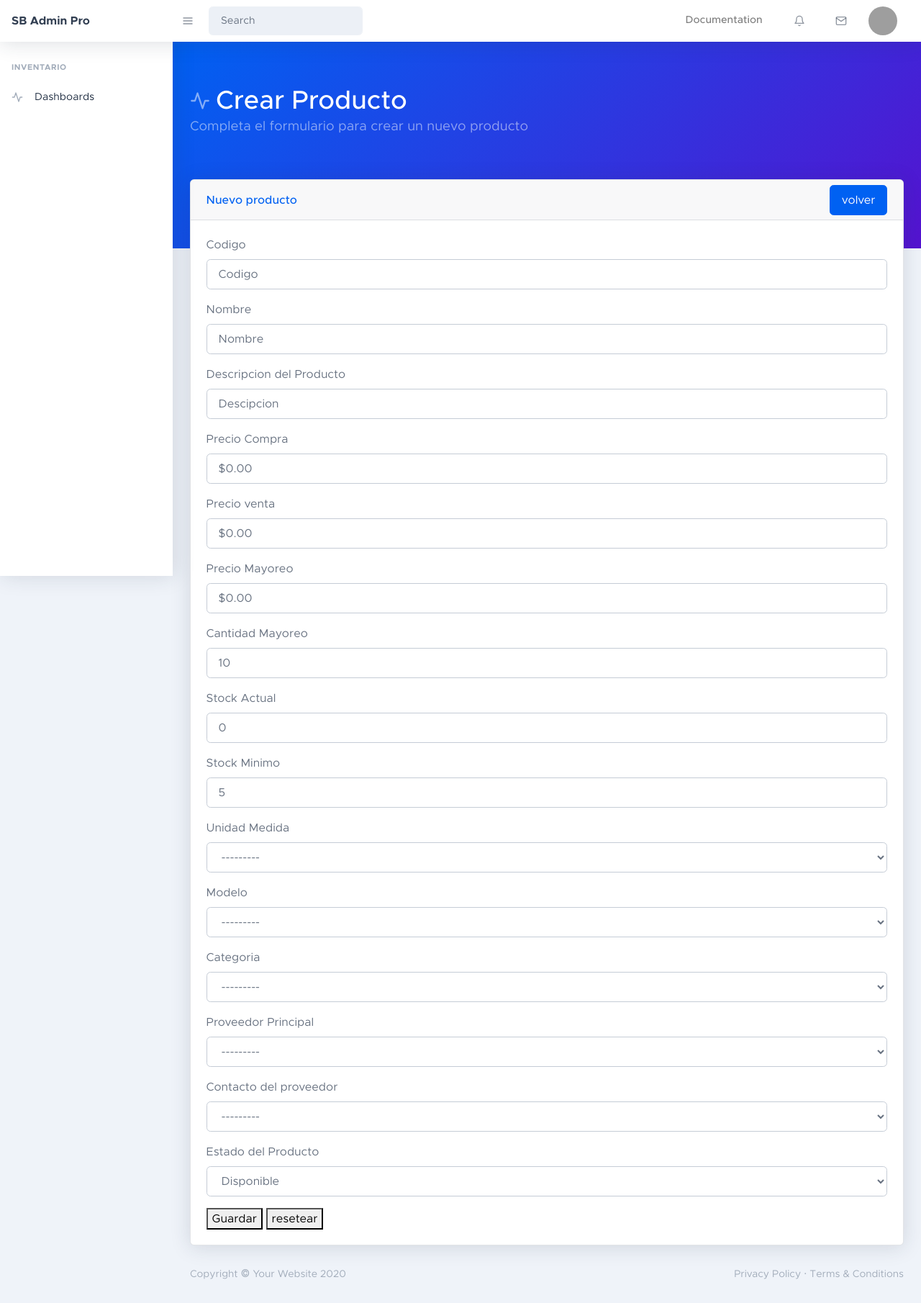
After one commit to raulanto/sistemaRefaccionaria, a Django app: page /crear_producto/ in a window 1280 px wide. The commit adds this page. Shown: the whole page at 72% size. Run offline with Django 5.2, Linux system fonts and the light colour scheme; data that the repository does not hold is empty; some libraries are stand-ins or nearby versions; grey boxes are pictures that could not be loaded.

Commit message:
nuevas funciones

```diff
--- a/inventario/admin/__init__.py
+++ b/inventario/admin/__init__.py
@@ -1,4 +1,4 @@
-from .categoriaProducto_admin import CategoriaProductoNameAdmin
+from .categoriaProducto_admin import CategoriaProductoAdmin
 from .marca_admin import MarcaAdmin
 from .modelo_admin import ModeloAdmin
 from .unidadMedida_admin import UnidadMedidaAdmin
--- a/inventario/models/catalogo/modelo_modelo.py
+++ b/inventario/models/catalogo/modelo_vehiculo.py
@@ -2,7 +2,7 @@
 from django.db import models
 from catalogo.baseModel import BaseModel
 from django.utils.translation import gettext_lazy as _
-from .marca_modelo import Marca
+from .marca_vehiculo import Marca
 
 
 class Modelo(BaseModel):
--- a/inventario/models/producto_modelo.py
+++ b/inventario/models/producto_modelo.py
@@ -2,7 +2,7 @@ from django.db import models
 from catalogo.baseModel import BaseModel
 from django.utils.translation import gettext_lazy as _
 
-from .catalogo.categoriaProducto_modelo import CategoriaProducto
+from .catalogo.categoria_producto import CategoriaProducto
 from .contactoProvedor_modelo import ContactoProveedor
 from .provedorEmpresa_modelo import ProveedorEmpresa
 from django.core.validators import MinValueValidator
--- /dev/null
+++ b/inventario/templates/crud/crear_producto.html
@@ -0,0 +1,117 @@
+{% extends 'base/body.html' %}
+
+{% block headercontect %}
+{% include 'base/header/overlapHeader.html' %}
+{% endblock %}
+
+
+{% block content %}
+
+<div class="container-fluid mt-n10">
+    <div class="card card-header-actions">
+        <div class="card-header">Nuevo producto
+            <a class="btn btn-primary btn-sn" href="{% url 'inventario:index' %}">volver</a>
+        </div>
+        <div class="card-body">
+            <form method="post">
+                {% csrf_token %}
+                <div class="form-group">
+                    <label class="label" for="codigo">
+                        <span class="label-text">Codigo</span>
+                    </label>
+                    {{ form.codigo}}
+                </div>
+                <div class="form-group">
+                    <label class="label" for="nombre">
+                        <span class="label-text">Nombre</span>
+                    </label>
+                    {{ form.nombre}}
+                </div>
+                <div class="form-group">
+                    <label class="label" for="precio_compra">
+                        <span class="label-text">Descripcion del Producto</span>
+                    </label>
+                    {{ form.descripcion}}
+                </div>
+                <div class="form-group">
+                    <label class="label" for="precio_compra">
+                        <span class="label-text">Precio Compra</span>
+                    </label>
+                    {{ form.precio_compra}}
+                </div>
+                <div class="form-group">
+                    <label class="label" for="precio_venta">
+                        <span class="label-text">Precio venta</span>
+                    </label>
+                    {{ form.precio_venta}}
+                </div>
+                <div class="form-group">
+                    <label class="label" for="precio_mayoreo">
+                        <span class="label-text">Precio Mayoreo</span>
+                    </label>
+                    {{ form.precio_mayoreo}}
+                </div>
+                <div class="form-group">
+                    <label class="label" for="cantidad_mayoreo">
+                        <span class="label-text">Cantidad Mayoreo</span>
+                    </label>
+                    {{ form.cantidad_mayoreo}}
+                </div>
+                 <div class="form-group">
+                    <label class="label" for="stock">
+                        <span class="label-text">Stock Actual</span>
+                    </label>
+                    {{ form.stock}}
+                </div>
+                 <div class="form-group">
+                    <label class="label" for="stock_minimo">
+                        <span class="label-text">Stock Minimo</span>
+                    </label>
+                    {{ form.stock_minimo}}
+                </div>
+                <div class="form-group">
+                    <label class="label" for="unidad_medida">
+                        <span class="label-text">Unidad Medida</span>
+                    </label>
+                    {{ form.unidad_medida}}
+                </div>
+                <div class="form-group">
+                    <label class="label" for="modelo">
+                        <span class="label-text">Modelo</span>
+                    </label>
+                    {{ form.modelo}}
+                </div>
+                <div class="form-group">
+                    <label class="label" for="categoria">
+                        <span class="label-text">Categoria</span>
+                    </label>
+                    {{ form.categoria}}
+                </div>
+                <div class="form-group">
+                    <label class="label" for="proveedor_principal">
+                        <span class="label-text">Proveedor Principal</span>
+                    </label>
+                    {{ form.proveedor_principal}}
+                </div>
+                <div class="form-group">
+                    <label class="label" for="contacto_proveedor">
+                        <span class="label-text">Contacto del proveedor</span>
+                    </label>
+                    {{ form.contacto_proveedor}}
+                </div>
+                <div class="form-group">
+                    <label class="label" for="estado">
+                        <span class="label-text">Estado del Producto</span>
+                    </label>
+                    {{ form.estado}}
+                </div>
+                <div class="card-actions">
+                    <button type="submit">Guardar</button>
+                    <button type="reset">resetear</button>
+                </div>
+            </form>
+        </div>
+    </div>
+</div>
+
+{% endblock %}
--- a/inventario/templates/proveedores.html
+++ b/inventario/templates/proveedores.html
@@ -34,6 +34,7 @@
             <td>{{ proveedor.rfc }}</td>
             <td>{{ proveedor.sitio_web }}</td>
             <td>
+              <a class="btn btn-success" href="{% url 'inventario:mostrar_proveedor' proveedor.id %}">Detalle</a>
               <button class="btn btn-primary">Editar</button>
               <button class="btn btn-danger">Eliminar</button>
             </td>
--- a/inventario/urls.py
+++ b/inventario/urls.py
@@ -1,10 +1,22 @@
-from django.urls import path,include
-from .views import IndexView, ProveedoresView, CategoriasView
-from django.contrib.auth import views as auth_views
+from django.urls import path
+from .views import IndexView, ProveedoresView, CategoriasView, MostrarProductos, MostrarProveedores, crearProducto
+from . import views
+
+
+app_name = 'inventario'
 
 urlpatterns = [
     path('', IndexView.as_view(), name='index'),
+        path('producto/', IndexView.as_view(), name='producto'),
+
     path('proveedores/', ProveedoresView.as_view(), name='proveedores'),
     path('categorias/', CategoriasView.as_view(), name='categorias'),
+    path ('crear_producto/', crearProducto.as_view(), name='crear_producto'),
+    path('eliminar_producto/<int:pk>/',views.eliminar_producto_ajax,name='eliminar_producto_ajax'
+),
+    #Vistas basadas en funciones
+    #path('eliminar_producto/<int:pk>/',EliminarProducto.as_view(),name='eliminar_producto'),
+    path('producto/<int:id_producto>/', MostrarProductos, name='mostrar_productos'),
+    path('proveedor/<int:id_proveedor>/', MostrarProveedores, name='mostrar_proveedor'),
 
 ]
--- a/inventario/views.py
+++ b/inventario/views.py
@@ -1,35 +1,87 @@
 from django.views import View
-from django.shortcuts import render
-from .models import Producto, ProveedorEmpresa, CategoriaProducto
+from django.shortcuts import render, get_object_or_404
+from django.views.generic.edit import CreateView
+from .form.producto_form import ProductoForm
+from django.http import JsonResponse
 
+from .models import Producto, ProveedorEmpresa, CategoriaProducto, ProductoImagen
 
 
 class IndexView(View):
     def get(self, request):
         productos = Producto.objects.all()
-        data= {
-            'titulo': 'Sistema de Inventario',
-            'mensaje': 'Bienvenido al sistema de inventario de refacciones.',
-            'productos': productos
+        data = {
+            "titulo": "Sistema de Inventario",
+            "mensaje": "Bienvenido al sistema de inventario de refacciones.",
+            "productos": productos,
         }
-        return render(request, 'vista1.html', context=data)
+        return render(request, "vista1.html", context=data)
+
 
 class ProveedoresView(View):
-     def get(self, request):
+    def get(self, request):
         proveedorEmpresas = ProveedorEmpresa.objects.all()
-        data= {
-            'titulo': 'Proveedores',
-            'mensaje': 'Bienvenido al sistema de Proveedores.',
-             'proveedorEmpresas': proveedorEmpresas
+        data = {
+            "titulo": "Proveedores",
+            "mensaje": "Bienvenido al sistema de proveedores.",
+            "proveedorEmpresas": proveedorEmpresas,
         }
-        return render(request, 'proveedores.html', context=data)
+        return render(request, "proveedores.html", context=data)
+
 
 class CategoriasView(View):
+
     def get(self, request):
         categoriaProducto = CategoriaProducto.objects.all()
-        data= {
-            'titulo': 'Categorias',
-            'mensaje': 'Bienvenido al sistema de Proveedores.',
-             'categoriaProducto': categoriaProducto
+        data = {
+            "titulo": "Categorias",
+            "mensaje": "Bienvenido al sistema de categorías.",
+            "categoriaProducto": categoriaProducto,
         }
-        return render(request, 'categorias.html', context=data)
+        return render(request, "categorias.html", context=data)
+
+
+def MostrarProductos(request, id_producto):
+
+    producto = get_object_or_404(Producto, id=id_producto)
+    imagenes = ProductoImagen.objects.filter(producto=producto).order_by("orden")
+    data = {
+        "titulo": "Detalle del Producto",
+        "producto": producto,
+        "imagenes": imagenes,
+    }
+    return render(request, "detalle/detalle_producto.html", context=data)
+
+
+def MostrarProveedores(request, id_proveedor):
+    proveedorEmpresa = get_object_or_404(ProveedorEmpresa, id=id_proveedor)
+    data = {
+        "titulo": "Detalle del Proveedor",
+        "proveedorEmpresa": proveedorEmpresa,
+    }
+
+    return render(request, "detalle/detalle_proveedor.html", context=data)
+
+
+class crearProducto(CreateView):
+    model = Producto
+    form_class = ProductoForm
+    template_name = "crud/crear_producto.html"
+    success_url = "/producto/"
+
+    def get_context_data(self, **kwargs):
+        context = super().get_context_data(**kwargs)
+        context["titulo"] = "Crear Producto"
+        context["mensaje"] = "Completa el formulario para crear un nuevo producto"
+
+        return context
+
+
+
+def eliminar_producto_ajax(request, pk):
+    if request.method == 'POST':
+        producto = Producto.objects.get(pk=pk)
+        producto.delete()
+        return JsonResponse({
+            'estado': 'ok'
+        })
--- a/sistemaRefaccionaria/settings.py
+++ b/sistemaRefaccionaria/settings.py
@@ -131,9 +131,10 @@ USE_TZ = True
 # Static files (CSS, JavaScript, Images)
 # https://docs.djangoproject.com/en/5.2/howto/static-files/
 
-STATIC_URL = 'static/'
+STATIC_URL = '/static/'
 STATICFILES_DIRS = [os.path.join(BASE_DIR, 'static')]
 
+MEDIA_URL = '/media/'
 MEDIA_ROOT = os.path.join(BASE_DIR, 'static/media')
 
 
```
Also changed, not shown: inventario/admin/categoriaProducto_admin.py (+19 -3 lines), inventario/form/producto_form.py (added, +92 -0 lines), inventario/models/catalogo/__init__.py (+4 -4 lines), inventario/models/catalogo/categoria_producto.py (renamed from inventario/models/catalogo/categoriaProducto_modelo.py, +12 -3 lines), inventario/templates/detalle/detalle_producto.html (added, +41 -0 lines), inventario/templates/detalle/detalle_proveedor.html (added, +18 -0 lines), inventario/templates/productos/detalle_producto.html (deleted, +0 -13 lines), inventario/templates/vista1.html (+54 -9 lines), inventario/form/__init__.py (added), inventario/migrations/0007_alter_categoriaproducto_nombre_and_more.py (added), inventario/models/catalogo/marca_vehiculo.py (renamed from inventario/models/catalogo/marca_modelo.py), inventario/models/catalogo/unidad_medida.py (renamed from inventario/models/catalogo/unidadMedida_modelo.py).
